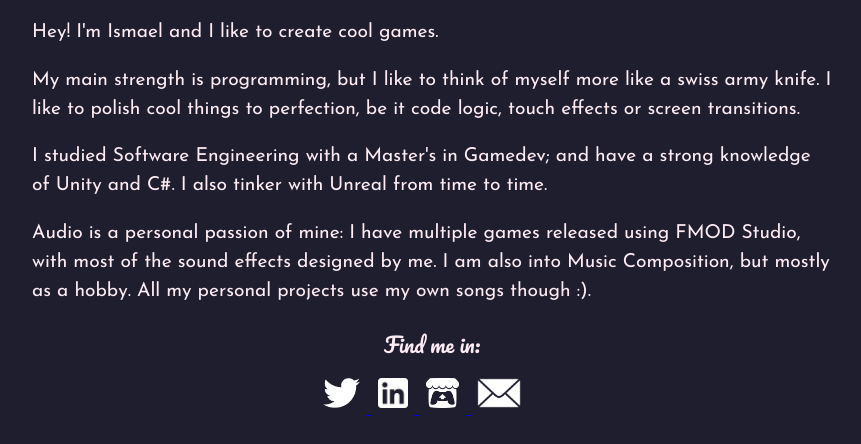
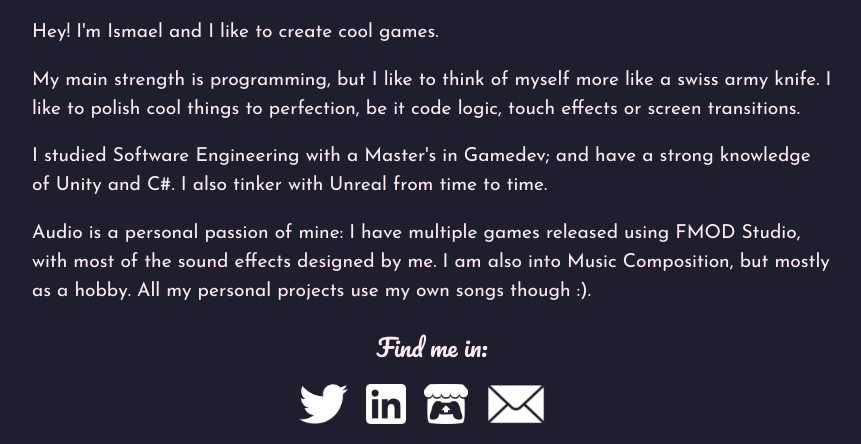
Before and after one commit to yasma-cif/yasma-cif.github.io, an Astro site: page / in a window 1280 px wide. Shown: the part 390-834 px from the top of the page, without its empty margins (208-1069 px from the left). Built offline with nearby package versions, Linux system fonts and the light colour scheme; Astro itself is replaced by a stand-in of ours.

Commit message:
find me bigger

```diff
--- a/src/pages/index.astro
+++ b/src/pages/index.astro
@@ -54,7 +54,7 @@
             <br/>
             <br/>
             <br/>
-            <img width="250" height="auto" alt="Ismael" class="round-borders" src="/ismael2.png"/>
+            <img width="250" height="auto" alt="Ismael" class="round-borders" src="/ismael.png"/>
         </div>
 
         <br/>
@@ -73,19 +73,19 @@
             </p>
         </div>
 
-        <div style="font-family: 'Pacifico', cursive; font-size: 1.3rem; text-align: center; margin-bottom: 1%">Find me in: </div>
+        <div style="font-family: 'Pacifico', cursive; font-size: 1.5rem; text-align: center; margin-bottom: 1%; margin-top: 1%">Find me in: </div>
         <p class="social">
             <a href="https://twitter.com/leamsy_azurae" target="_blank" rel="noopener noreferrer">
-                <img width="auto" height="30" alt="Twitter" style="outline: 0;" src="/twitter_logo.png"/>
+                <img width="auto" height="40" alt="Twitter" style="outline: 0;" src="/twitter_logo.png"/>
             </a>
             <a href="https://www.linkedin.com/in/leamsy/" target="_blank" rel="noopener noreferrer">
-                <img width="auto" height="30" alt="LinkedIn" style="outline: 0;" src="/linkedin_logo.png"/>
+                <img width="auto" height="40" alt="LinkedIn" style="outline: 0;" src="/linkedin_logo.png"/>
             </a>
             <a href="https://leamsy.itch.io/" target="_blank" rel="noopener noreferrer">
-                <img width="auto" height="30" alt="itch.io" style="outline: 0;" src="/itchio_logo.png"/>
+                <img width="auto" height="40" alt="itch.io" style="outline: 0;" src="/itchio_logo.png"/>
             </a>
             <a href="mailto:leamsy.azurae@gmail.com" target="_blank" rel="noopener noreferrer">
-                <img width="auto" height="30" alt="Mail" style="outline: 0;" src="/mail_logo.png"/>
+                <img width="auto" height="40" alt="Mail" style="outline: 0;" src="/mail_logo.png"/>
             </a>
         </p>
         <br/>
```
Also changed, not shown: 2 other files.
